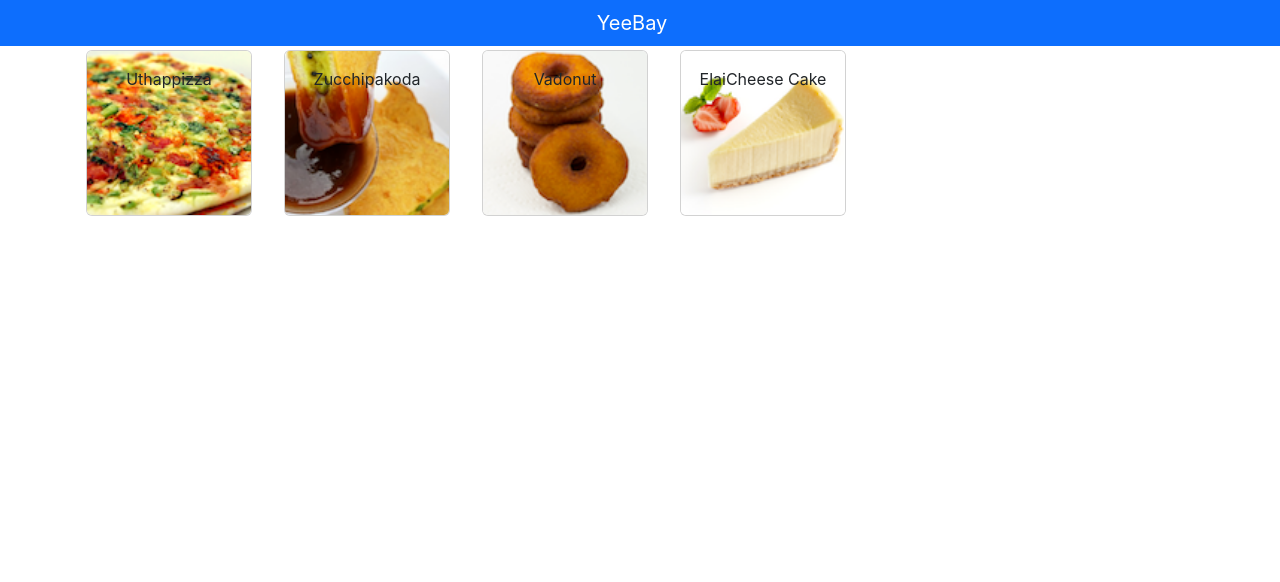
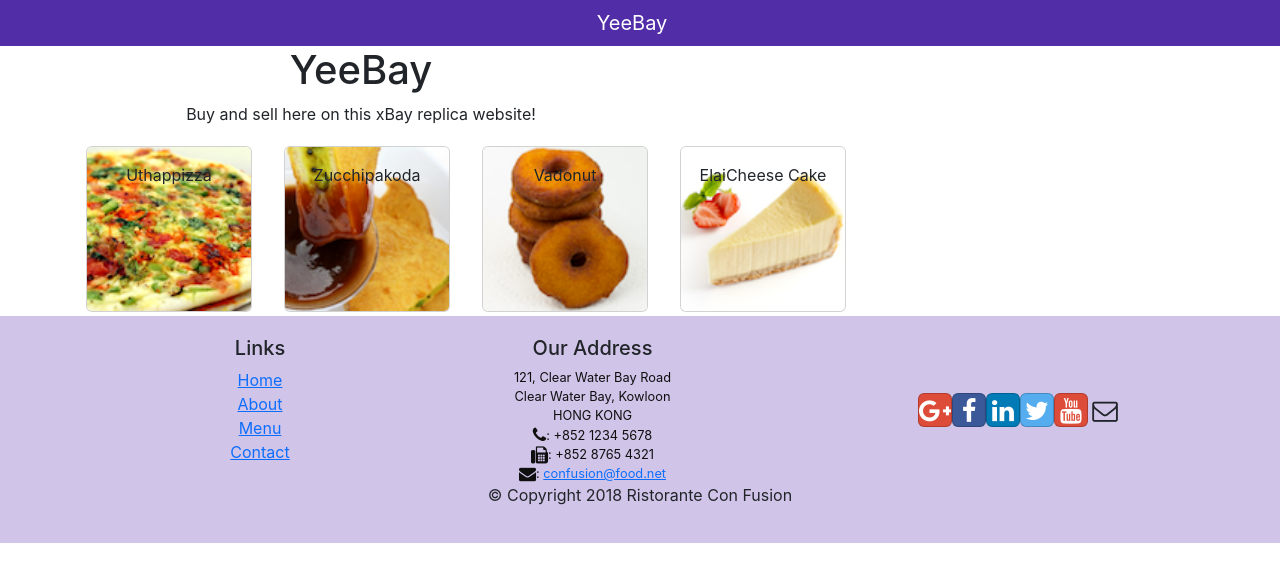
Before and after one commit to JonathanChiii/yeebay, a React (Create React App) app: page / in a window 1280 px wide. Shown: the top 582 px of the page. Built offline with nearby package versions, Linux system fonts and the light colour scheme.

Commit message:
Added header and footer components into App.js file

```diff
--- a/package.json
+++ b/package.json
@@ -6,6 +6,8 @@
     "@testing-library/jest-dom": "^5.16.4",
     "@testing-library/react": "^13.3.0",
     "@testing-library/user-event": "^13.5.0",
+    "bootstrap-social": "5.1.1",
+    "font-awesome": "4.7.0",
     "react": "^18.2.0",
     "react-dom": "^18.2.0",
     "react-scripts": "5.0.1",
--- a/src/App.css
+++ b/src/App.css
@@ -41,3 +41,37 @@
   width: 6cm;
   height: auto;
 }
+
+.row-header{
+  margin:0px auto;
+  padding:0px auto;
+}
+
+.row-content {
+  margin:0px auto;
+  padding: 50px 0px 50px 0px;
+  border-bottom: 1px ridge;
+  min-height:400px;
+}
+
+.footer{
+  background-color: #D1C4E9;
+  margin:0px auto;
+  padding: 20px 0px 20px 0px;
+}
+.jumbotron {
+  padding:70px 30px 70px 30px;
+  margin:0px auto;
+  background: #9575CD ;
+  color:floralwhite;
+}
+
+address{
+  font-size:80%;
+  margin:0px;
+  color:#0f0f0f;
+}
+
+.navbar-dark {
+  background-color: #512DA8;
+}
--- /dev/null
+++ b/src/components/FooterComponent.js
@@ -0,0 +1,50 @@
+import React from 'react';
+
+function Footer(props) {
+    return(
+    <div className="footer">
+        <div className="container">
+            <div className="row justify-content-center">
+                <div className="col-4 offset-1 col-sm-2">
+                    <h5>Links</h5>
+                    <ul className="list-unstyled">
+                        <li><a href="#">Home</a></li>
+                        <li><a href="#">About</a></li>
+                        <li><a href="#">Menu</a></li>
+                        <li><a href="contactus.html">Contact</a></li>
+                    </ul>
+                </div>
+                <div className="col-7 col-sm-5">
+                    <h5>Our Address</h5>
+                    <address>
+		              121, Clear Water Bay Road<br />
+		              Clear Water Bay, Kowloon<br />
+		              HONG KONG<br />
+		              <i className="fa fa-phone fa-lg"></i>: +852 1234 5678<br />
+		              <i className="fa fa-fax fa-lg"></i>: +852 8765 4321<br />
+		              <i className="fa fa-envelope fa-lg"></i>: <a href="mailto:confusion@food.net">
+                         confusion@food.net</a>
+                    </address>
+                </div>
+                <div className="col-12 col-sm-4 align-self-center">
+                    <div className="text-center">
+                        <a className="btn btn-social-icon btn-google" href="http://google.com/+"><i className="fa fa-google-plus"></i></a>
+                        <a className="btn btn-social-icon btn-facebook" href="http://www.facebook.com/profile.php?id="><i className="fa fa-facebook"></i></a>
+                        <a className="btn btn-social-icon btn-linkedin" href="http://www.linkedin.com/in/"><i className="fa fa-linkedin"></i></a>
+                        <a className="btn btn-social-icon btn-twitter" href="http://twitter.com/"><i className="fa fa-twitter"></i></a>
+                        <a className="btn btn-social-icon btn-google" href="http://youtube.com/"><i className="fa fa-youtube"></i></a>
+                        <a className="btn btn-social-icon" href="mailto:"><i className="fa fa-envelope-o"></i></a>
+                    </div>
+                </div>
+            </div>
+            <div className="row justify-content-center">
+                <div className="col-auto">
+                    <p>© Copyright 2018 Ristorante Con Fusion</p>
+                </div>
+            </div>
+        </div>
+    </div>
+    )
+}
+
+export default Footer;
--- /dev/null
+++ b/src/components/HeaderComponent.js
@@ -0,0 +1,30 @@
+import React, { Component } from "react";
+import { Navbar, NavbarBrand } from 'reactstrap';
+
+
+class Header extends Component{
+    render(){
+        return(
+            //use react fragment, or <React.Fragment> without adding an extra node into the DOM
+            <>
+                <Navbar dark>
+                    <div className='container'>
+                        <NavbarBrand href="http://google.com"> YeeBay </NavbarBrand>
+                    </div>
+                </Navbar>
+
+
+                <div className='container'>
+                    <div className="row row-header">
+                        <div className="col-12 col-sm-6">
+                            <h1>YeeBay</h1>
+                            <p> Buy and sell here on this xBay replica website!</p>
+                        </div>
+                    </div>
+                </div>
+
+            </>
+        )
+    }
+}
+export default Header
--- a/src/components/ItemdetailComponent.js
+++ b/src/components/ItemdetailComponent.js
@@ -24,10 +24,10 @@
         if (item != null) {
             let reviews = item.comments.map((comment) => {
                 return (
-                    <div key={comment.id}>
+                    <React.Fragment key={comment.id}>
                         <CardText>Rating: {comment.rating}★ by: {comment.author}</CardText>
                         <CardText>" {comment.comment} "</CardText>
-                    </div>
+                    </React.Fragment>
                 )
 
             });
--- a/src/components/MainComponent.js
+++ b/src/components/MainComponent.js
@@ -1,11 +1,12 @@
 import { Component } from 'react';
-import { Navbar, NavbarBrand } from 'reactstrap';
 /* import './App.css';
 styles are removes since this is a pure container componnet
 */
 import { ITEMS } from '../shared/items';
 import Listings from './ListingsComponent';
 import ItemDetail from './ItemdetailComponent';
+import Header from './HeaderComponent'
+import Footer from './FooterComponent';
 
 /* the main component is responsible for all the state of the program */
 class Main extends Component {
@@ -34,15 +35,10 @@
     render() {
         return (
             <div className="App">
-                <Navbar dark color="primary">
-                    <div className='container'>
-                        <NavbarBrand href="http://google.com"> YeeBay </NavbarBrand>
-                    </div>
-                </Navbar>
-
+                <Header />
                 <Listings items={this.state.items} onClick={(itemID) => this.onItemSelect(itemID)} />
-
                 <ItemDetail item={this.state.items.filter((item) => item.id === this.state.selectedItem)[0]} />
+                <Footer />
             </div>
         );
     }
--- a/src/index.js
+++ b/src/index.js
@@ -1,6 +1,9 @@
 import React from 'react';
 import ReactDOM from 'react-dom/client';
 import 'bootstrap/dist/css/bootstrap.min.css';
+/* adding font awesome and bootstrap social icon library */
+import 'font-awesome/css/font-awesome.css';
+import 'bootstrap-social/bootstrap-social.css';
 import './index.css';
 import App from './App';
 import reportWebVitals from './reportWebVitals';
```
Also changed, not shown: 1 other file (tests, documents, lock files or other folders).
